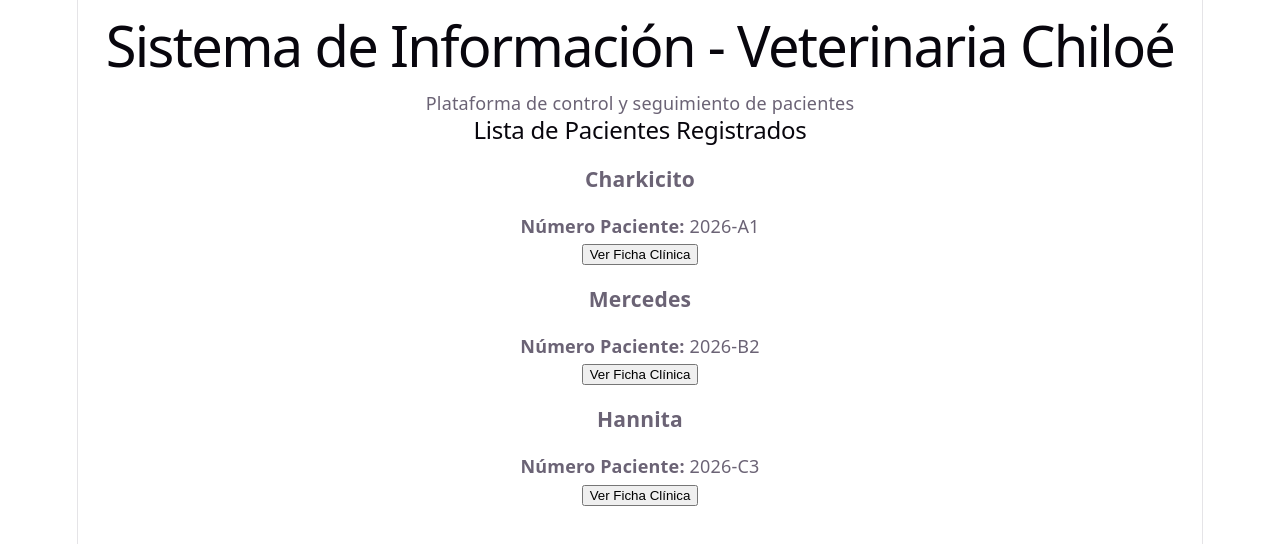
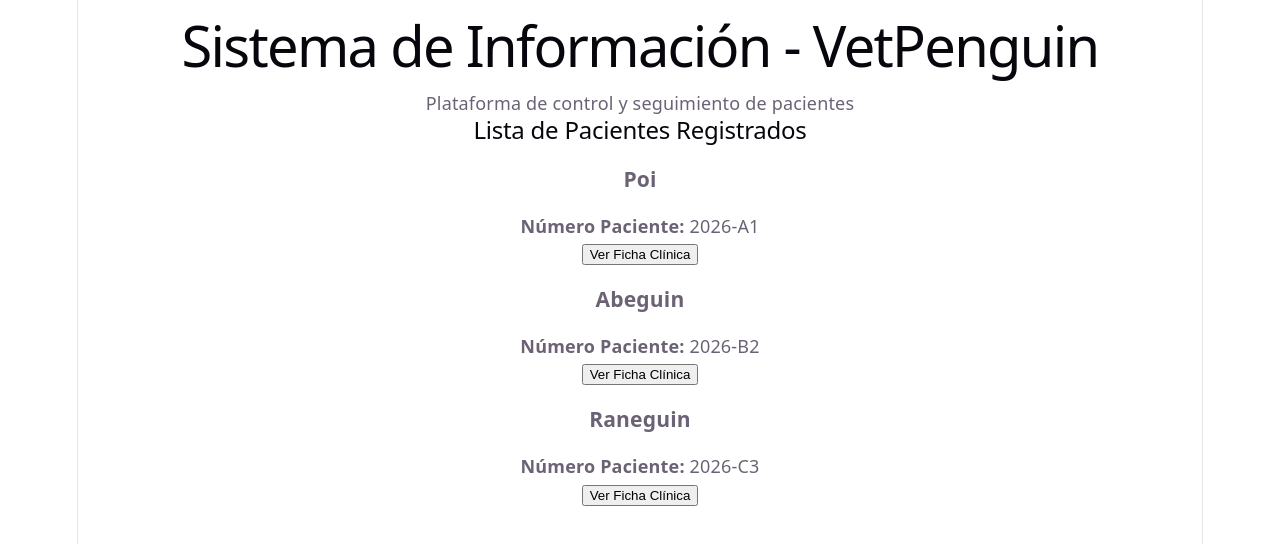
Before and after one commit to Vikktor93/vetChiloe, a React (Vite) app: page / in a window 1280 px wide. Shown: the top 544 px of the page. Built offline with nearby package versions, Linux system fonts and the light colour scheme.

Commit message:
Cambio de Nombre de pacientes y Veterinaria

```diff
--- a/src/App.jsx
+++ b/src/App.jsx
@@ -3,15 +3,15 @@ import TarjetaPaciente from './components/TarjetaPaciente'; // se importa el com
 
 function App() {
   const [pacientes, setPacientes] = useState([
-    { id: 1, nombre: 'Charkicito', numero_atencion: '2026-A1' },
-    { id: 2, nombre: 'Mercedes', numero_atencion: '2026-B2' },
-    { id: 3, nombre: 'Hannita', numero_atencion: '2026-C3' }
+    { id: 1, nombre: 'Poi', numero_atencion: '2026-A1' },
+    { id: 2, nombre: 'Abeguin', numero_atencion: '2026-B2' },
+    { id: 3, nombre: 'Raneguin', numero_atencion: '2026-C3' }
   ]);
 
   return (
     <div className="contenedor-principal">
       <header className="cabecera">
-        <h1>Sistema de Información - Veterinaria Chiloé</h1>
+        <h1>Sistema de Información - VetPenguin</h1>
         <p>Plataforma de control y seguimiento de pacientes</p>
       </header>
 
```
